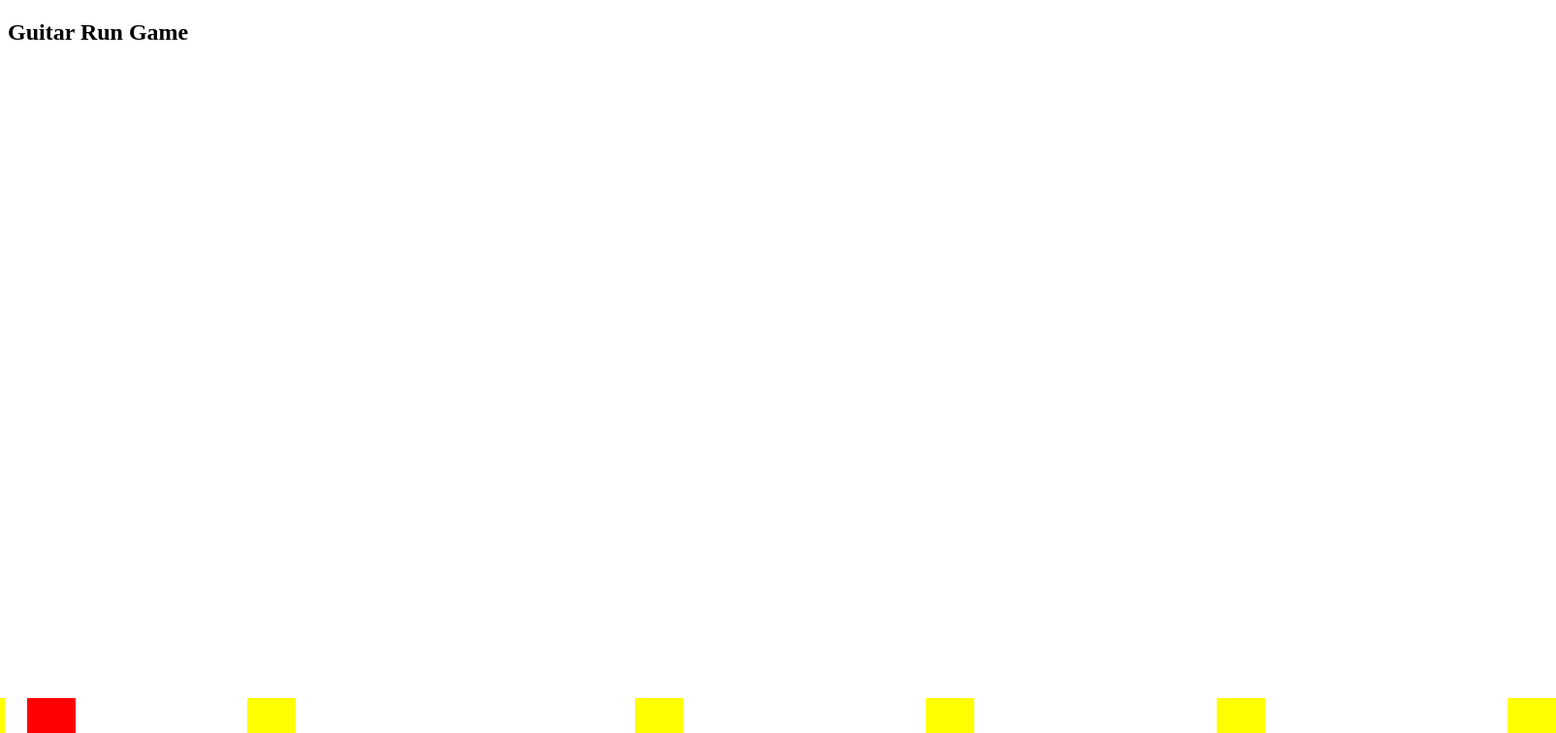
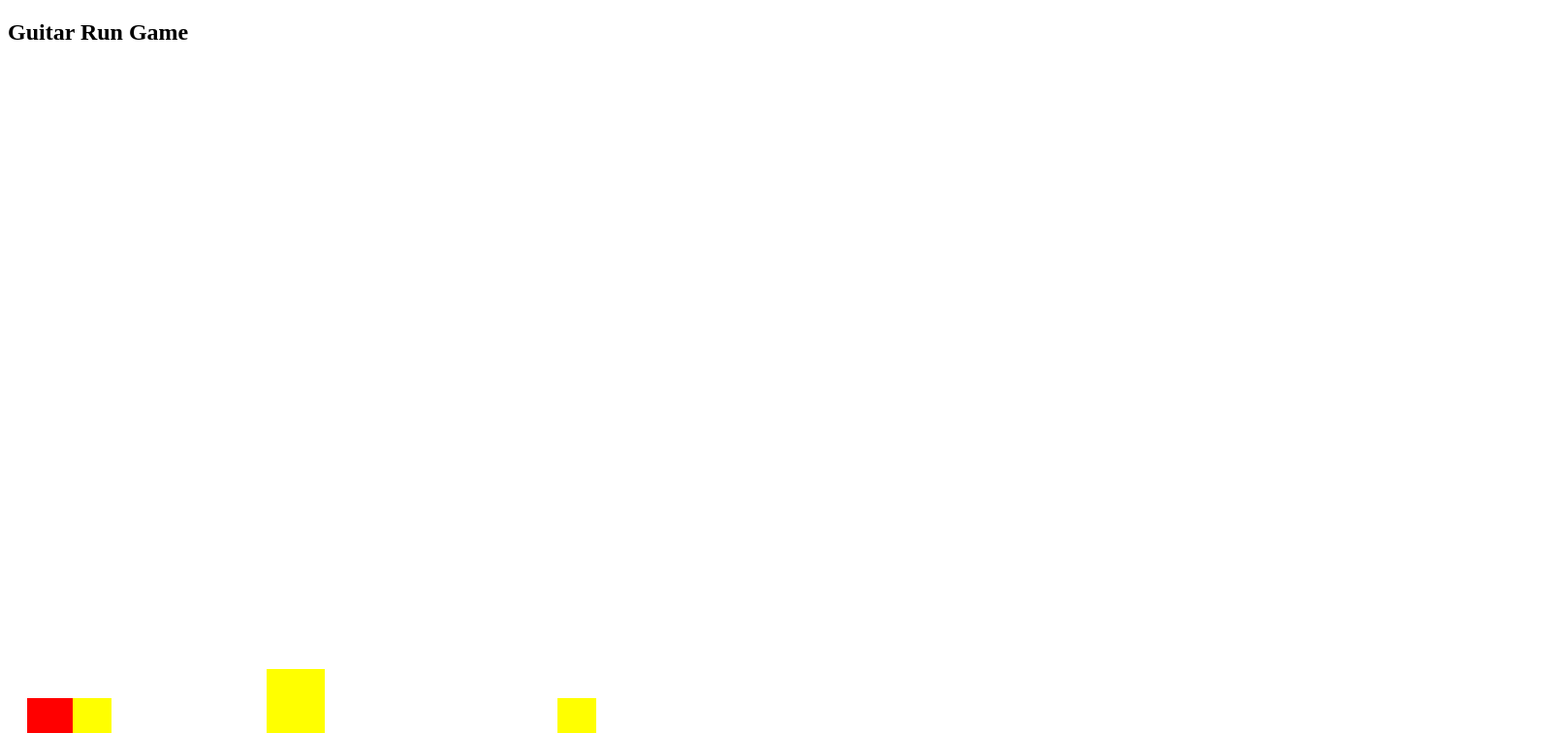
Before and after one commit to nelebohn07012010-ship-it/Guitar-Run-Game, a React (Vite) app in the folder frontend/: page / in a window 1280 px wide. Both pictures are taken after a click on the button "Start Game". Shown: the top 756 px of the page at 97% size, 1605 px wide, since content can reach past the window. Built offline with nearby package versions, Linux system fonts and the light colour scheme.

Commit message:
Add collision detection

```diff
--- a/frontend/src/components/GameScreen.tsx
+++ b/frontend/src/components/GameScreen.tsx
@@ -3,8 +3,11 @@ import "./GameScreen.css"
 import Obstacle from "./Obstacle"
 import { useEffect, useState, useRef } from "react"
 
-const obstacles = [300, 500, 800, 1200, 1500, 1800, 2100]
-
+const obstacles = [
+  { position: 300, width: 40, height: 50 },
+  { position: 500, width: 60, height: 80 },
+  { position: 800, width: 40, height: 50 },
+]
 
 
 const GameScreen = () => {
@@ -13,8 +16,39 @@ const GameScreen = () => {
   const movementRef = useRef(0)
   const animationRef = useRef<number | null>(null)
   const lastObstacle = obstacles[obstacles.length - 1]
+  const [playerY, setPlayerY] = useState(50)
+  const [gameOver, setGameOver] = useState(false)
 
+  const handlePlayerPosition = (yPosition: number) => {
+    setPlayerY(yPosition)
+  }
+  const playerLeft = 20
+  const playerRight = playerLeft + 50
+  const playerBottom = playerY
+  const playerTop = playerBottom + 50
 
+  const checkCollision = (
+    playerLeft: number,
+    playerRight: number,
+    playerBottom: number,
+    playerTop: number,
+    obstacleLeft: number,
+    obstacleRight: number,
+    obstacleBottom: number,
+    obstacleTop: number
+  ) => {
+    if (
+      playerRight > obstacleLeft &&
+      playerLeft < obstacleRight &&
+      playerTop > obstacleBottom &&
+      playerBottom < obstacleTop
+    ) {
+      return true
+    }
+
+    return false
+
+  }
 
   useEffect(() => {
     const animate = (time: number) => {
@@ -33,29 +67,58 @@ const GameScreen = () => {
       }
 
       lastTime.current = time
-
-      if (lastObstacle - newMovement > -50) {
-        animationRef.current = requestAnimationFrame(animate)
+      if (!gameOver) {
+        if (lastObstacle.position - newMovement > -50) {
+          animationRef.current = requestAnimationFrame(animate)
+        }
       }
     }
-
-    animationRef.current = requestAnimationFrame(animate)
+    if (!gameOver) {
+      animationRef.current = requestAnimationFrame(animate)
+    }
     return () => {
       if (animationRef.current !== null) {
         cancelAnimationFrame(animationRef.current)
       }
     }
 
-  }, [])
+  }, [gameOver])
 
   return (<section id="game-screen">
     <h1>Guitar Run Game</h1>
-    <Player />
+    <Player onPositionChange={handlePlayerPosition} gameOver={gameOver} />
     <div id="ground"></div>
-    {obstacles.map(
-      (obstacle) =>
-        (<Obstacle key={obstacle} position={obstacle - movement} />))}
-  </section>)
+    {obstacles.map((obstacle) => {
+      const obstacleLeft = obstacle.position - movement
+      const obstacleRight = obstacleLeft + obstacle.width
+      const obstacleBottom = 50
+      const obstacleTop = obstacleBottom + obstacle.height
+
+      const collision = checkCollision(
+        playerLeft,
+        playerRight,
+        playerBottom,
+        playerTop,
+        obstacleLeft,
+        obstacleRight,
+        obstacleBottom,
+        obstacleTop
+      )
+      if (collision && !gameOver) {
+        console.log("Kollision!")
+        setGameOver(true)
+      }
+
+      return (
+        <Obstacle
+          key={obstacle.position}
+          position={obstacleLeft}
+          width={obstacle.width}
+          height={obstacle.height}
+        />
+      )
+    })}</section>)
+
 }
 
 export default GameScreen
--- a/frontend/src/components/Obstacle.tsx
+++ b/frontend/src/components/Obstacle.tsx
@@ -1,8 +1,16 @@
-const Obstacle = ({ position }: { position: number }) => {
+const Obstacle = ({
+  position,
+  width,
+  height
+}: {
+  position: number
+  width: number
+  height: number
+}) => {
   return (
     <div
       className="obstacle"
-      style={{ left: position }}></div>
+      style={{ left: position, width: width, height: height }}></div>
   )
 }
 
--- a/frontend/src/components/Player.tsx
+++ b/frontend/src/components/Player.tsx
@@ -1,7 +1,13 @@
 import "./Player.css"
 import { useState, useRef, useEffect } from "react"
 
-const Player = () => {
+const Player = ({
+  onPositionChange,
+  gameOver,
+}: {
+  onPositionChange: (yPosition: number) => void
+  gameOver: boolean
+}) => {
   const [yPosition, setYPosition] = useState(50)
   const [verticalSpeed, setVerticalSpeed] = useState(0)
   const yPositionRef = useRef(50)
@@ -11,20 +17,25 @@ const Player = () => {
 
   useEffect(() => {
     const handleKeyDown = (event: KeyboardEvent) => {
-      if (event.key === "ArrowUp" && yPositionRef.current === 50) {
+      if (event.key === "ArrowUp" && yPositionRef.current <= 50) {
         verticalSpeedRef.current = 600
         setVerticalSpeed(600)
       }
     }
+
     window.addEventListener("keydown", handleKeyDown)
+
     const animate = (time: number) => {
       if (lastTime.current !== 0) {
         const deltaTime = time - lastTime.current
         const deltaSeconds = deltaTime / 1000
 
         const gravity = 1500
-        const newVerticalSpeed = verticalSpeedRef.current - gravity * deltaSeconds
-        const newYPosition = yPositionRef.current + newVerticalSpeed * deltaSeconds
+        const newVerticalSpeed =
+          verticalSpeedRef.current - gravity * deltaSeconds
+
+        const newYPosition =
+          yPositionRef.current + newVerticalSpeed * deltaSeconds
 
         if (newYPosition <= 50) {
           yPositionRef.current = 50
@@ -32,29 +43,43 @@ const Player = () => {
 
           verticalSpeedRef.current = 0
           setVerticalSpeed(0)
+
+          onPositionChange(50)
         } else {
           verticalSpeedRef.current = newVerticalSpeed
           setVerticalSpeed(newVerticalSpeed)
 
           yPositionRef.current = newYPosition
           setYPosition(newYPosition)
+
+          onPositionChange(newYPosition)
         }
       }
 
       lastTime.current = time
+
+      if (!gameOver) {
+        animationRef.current = requestAnimationFrame(animate)
+      }
+    }
+
+    if (!gameOver) {
       animationRef.current = requestAnimationFrame(animate)
     }
 
-    animationRef.current = requestAnimationFrame(animate)
     return () => {
       if (animationRef.current !== null) {
         cancelAnimationFrame(animationRef.current)
       }
+
       window.removeEventListener("keydown", handleKeyDown)
     }
-  }, [])
+  }, [gameOver, onPositionChange])
 
-  return (<div id="player" style={{ bottom: yPosition }}></div>)
+  return (
+    <div id="player" style={{ bottom: yPosition }}></div>
+  )
 }
 
+
 export default Player
```
